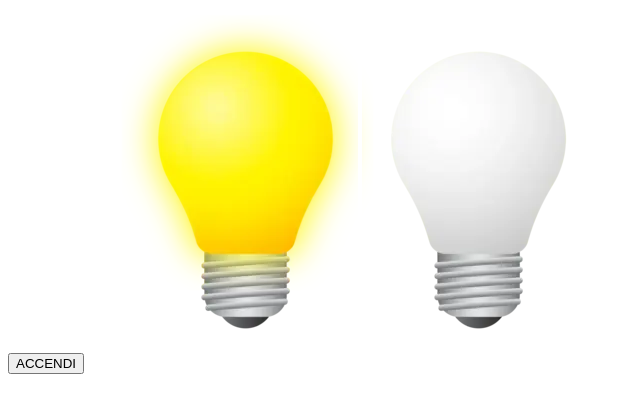
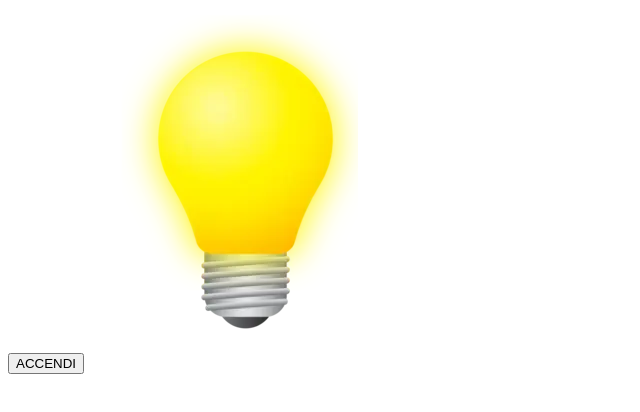
Before and after one commit to dariopalmesi/js-dom-1, a plain HTML site: page index.html in a window 1280 px wide. Both pictures are taken after a click on the button "ACCENDI". Shown: the whole page, without its empty margins (0-640 px from the left). Drawn offline with Linux system fonts and the light colour scheme.

Commit message:
upgrade end commit

```diff
--- a/index.html
+++ b/index.html
@@ -13,7 +13,6 @@
 
     <button id="button">ACCENDI</button>
 
-    <img id="on" src="./img/yellow_lamp.png" alt="">
     <img id="off" src="./img/white_lamp.png" alt="">
 
 
--- a/main.js
+++ b/main.js
@@ -4,11 +4,10 @@
 // 1. Seleziono gli elementi della DOM
 
 const buttonEl = document.getElementById('button')
-const imageOn = document.getElementById('on')
 const imageOff = document.getElementById('off')
 
 // 2. collega un event listener al pulsante
 
 buttonEl.addEventListener('click', ()=> {
-    imageOff.setAttribute('imageOff', 'imageOn')
+    imageOff.setAttribute('src', './img/yellow_lamp.png')
 })
```
